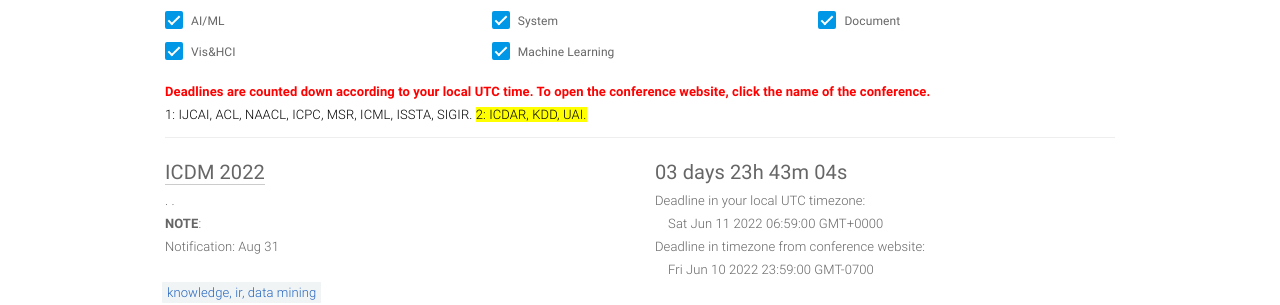
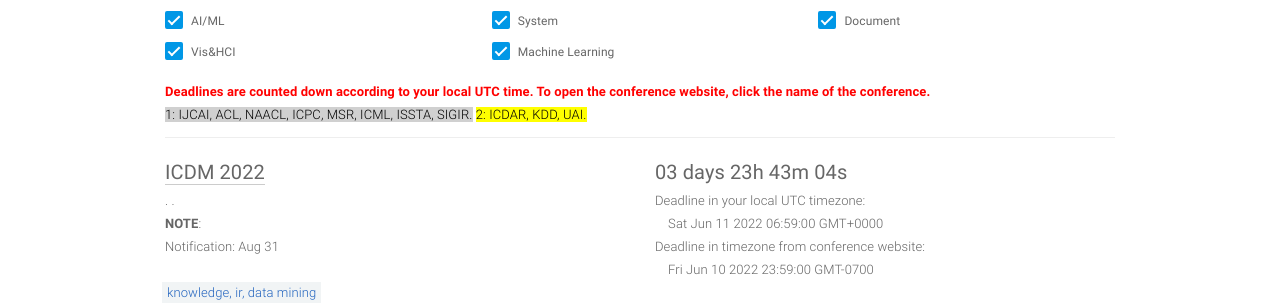
Before and after one commit to YanlinWang/DDL_netlify, a Jekyll site: the page built from index.html, in a window 1280 px wide. Shown: the part 175-480 px from the top of the page. Built offline with Jekyll 4.4.1, drawn with Linux system fonts in a browser that asks for light colours.

Commit message:
Update home.html

```diff
--- a/_layouts/home.html
+++ b/_layouts/home.html
@@ -60,7 +60,7 @@
                 <span class="local-timezone-hide" style="color:red;font-weight:bold;">
                   Deadlines are counted down according to your local <span class="local-timezone">America/New_York</span> time. To open the conference website, click the name of the conference.<br>
                 </span>
-                <span class="local-timezone-hide" style="color:black;background-color:"#D0D0D0";">1: IJCAI, ACL, NAACL, ICPC, MSR, ICML, ISSTA, SIGIR.</span>
+                <span class="local-timezone-hide" style="color:black;background-color:#D0D0D0;">1: IJCAI, ACL, NAACL, ICPC, MSR, ICML, ISSTA, SIGIR.</span>
                 <span class="local-timezone-hide" style="color:black;background-color:yellow;">2: ICDAR, KDD, UAI.</span>
               </div>
             </div>
```
